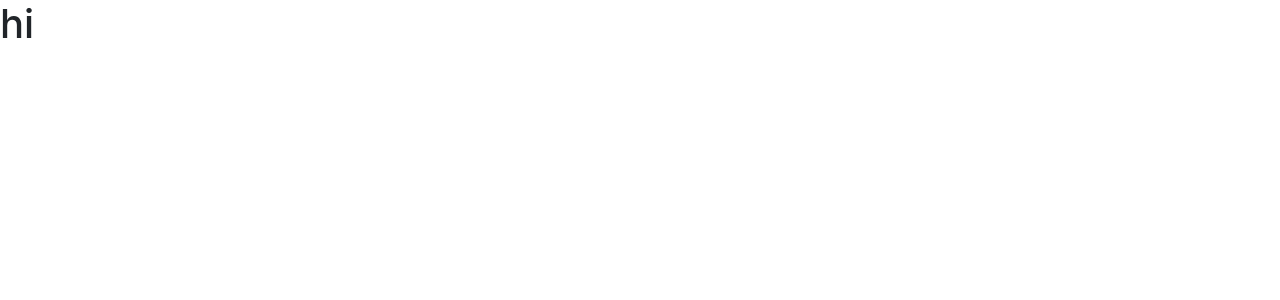
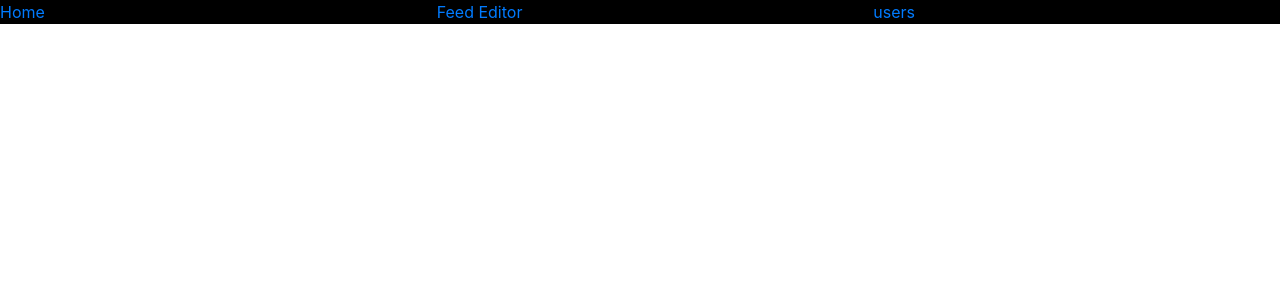
Before and after one commit to FiveEightyEight/Noice_Tube, a React (Create React App) app: page / in a window 1280 px wide. Shown: the top 300 px of the page. Built offline with nearby package versions, Linux system fonts and the light colour scheme.

Commit message:
created initial routes in navBar

```diff
--- a/src/components/NavBar.css
+++ b/src/components/NavBar.css
@@ -1,3 +1,5 @@
-.Nav{
+.navContainer{
     background-color: black;
+    margin-bottom: 20px;
+    color: white;
 }
--- a/src/components/NavBar.js
+++ b/src/components/NavBar.js
@@ -1,9 +1,29 @@
 import React from 'react';
+import {Route,Link,Switch} from 'react-router-dom'
+
 import './NavBar.css'
 
 const NavBar = props => {
 
-    return(<h1>hi</h1>)
+    return(
+    <nav>
+        <div className='row navContainer justify-content-md-center'>
+        <div className='col col-4'>
+        <Link to='/'>Home</Link>
+        </div>
+        <div className='col col-4'>
+        <Link to='/feededitor'>Feed Editor</Link>
+
+        </div>
+        <div className='col col-4'>
+        <Link to='/users'>users</Link>
+
+        </div>
+        </div>
+
+
+    </nav>
+    )
 }
 
 export default NavBar;
```
